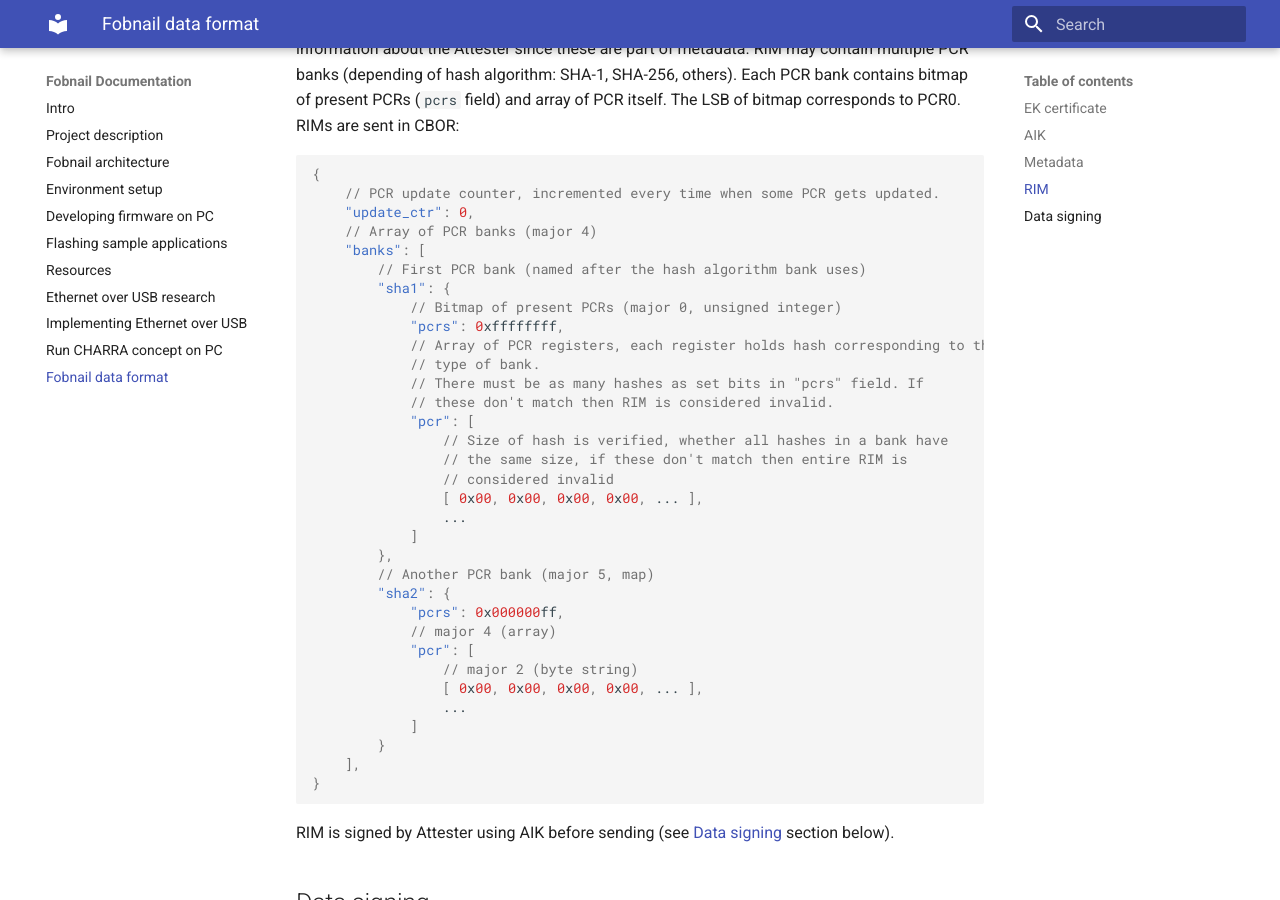
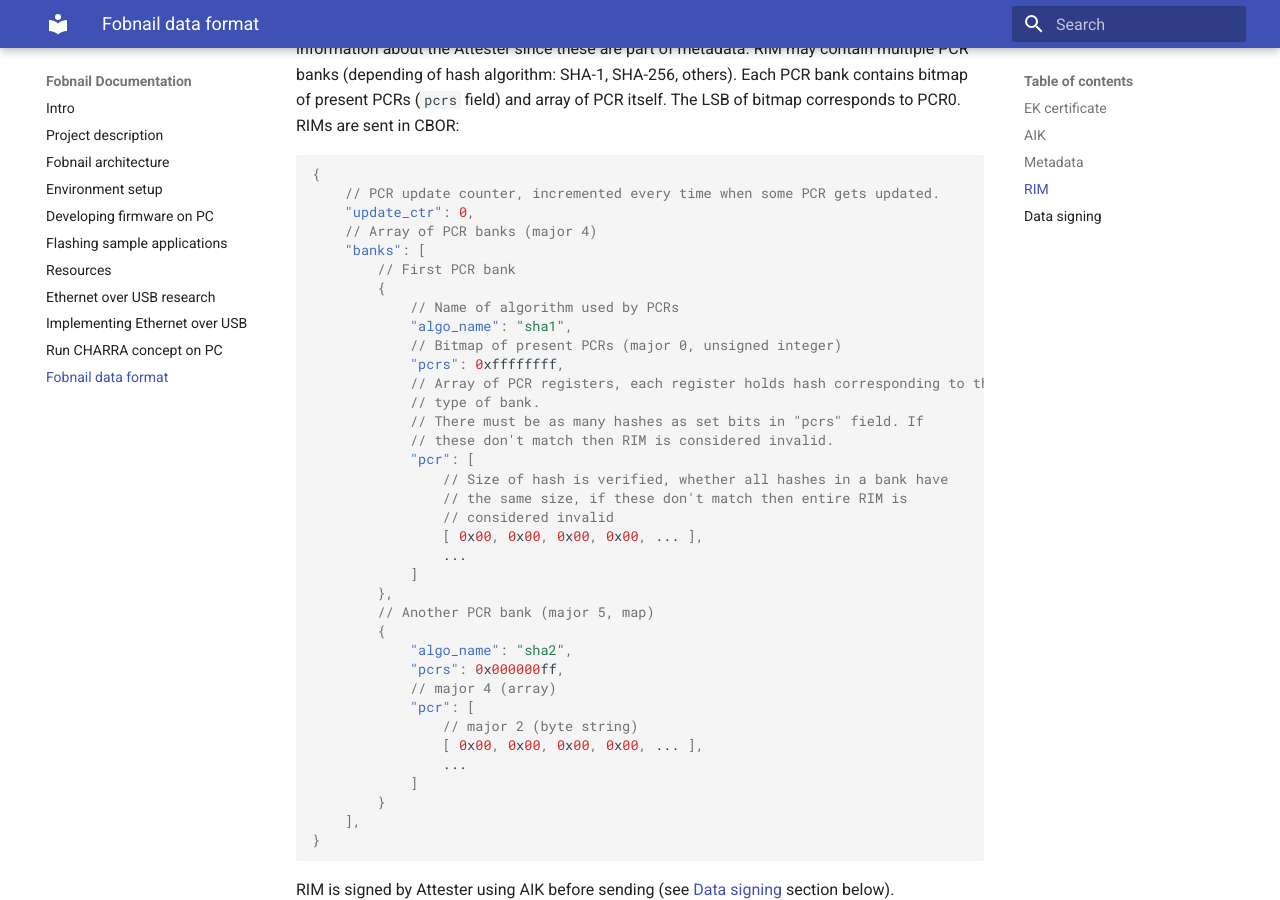
Before and after one commit to fobnail/docs, an MkDocs documentation site: the page built from docs/fobnail-data-format.md, in a window 1280 px wide and 900 px high, scrolled down 1115 px. Built offline with MkDocs 1.6.1 and Material for MkDocs 9.7.7, drawn with Linux system fonts in a browser that asks for light colours.

Commit message:
docs/fobnail-data-format.md: fixes

```diff
--- a/docs/fobnail-data-format.md
+++ b/docs/fobnail-data-format.md
@@ -56,8 +56,10 @@ of PCR itself. The LSB of bitmap corresponds to PCR0. RIMs are sent in CBOR:
     "update_ctr": 0,
     // Array of PCR banks (major 4)
     "banks": [
-        // First PCR bank (named after the hash algorithm bank uses)
-        "sha1": {
+        // First PCR bank
+        {
+            // Name of algorithm used by PCRs
+            "algo_name": "sha1",
             // Bitmap of present PCRs (major 0, unsigned integer)
             "pcrs": 0xffffffff,
             // Array of PCR registers, each register holds hash corresponding to the
@@ -73,7 +75,8 @@ of PCR itself. The LSB of bitmap corresponds to PCR0. RIMs are sent in CBOR:
             ]
         },
         // Another PCR bank (major 5, map)
-        "sha2": {
+        {
+            "algo_name": "sha2",
             "pcrs": 0x000000ff,
             // major 4 (array)
             "pcr": [
```
